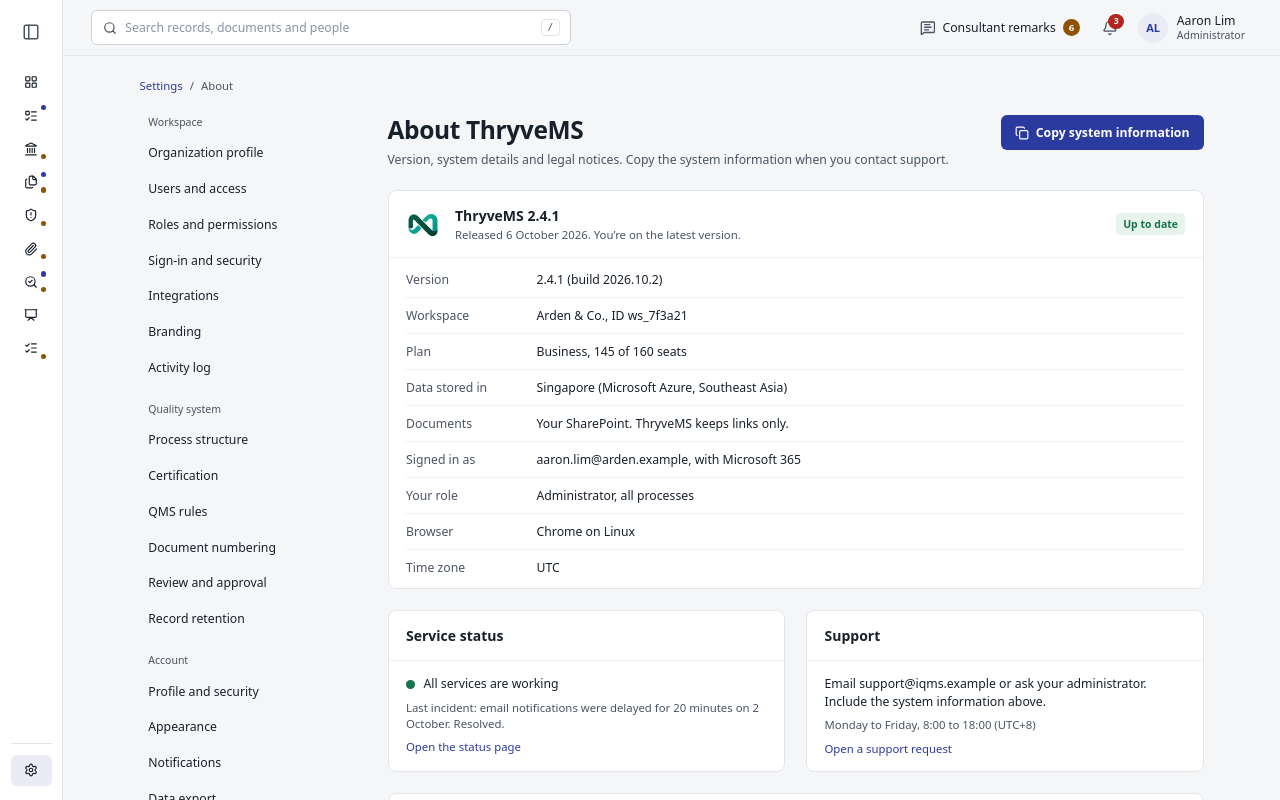
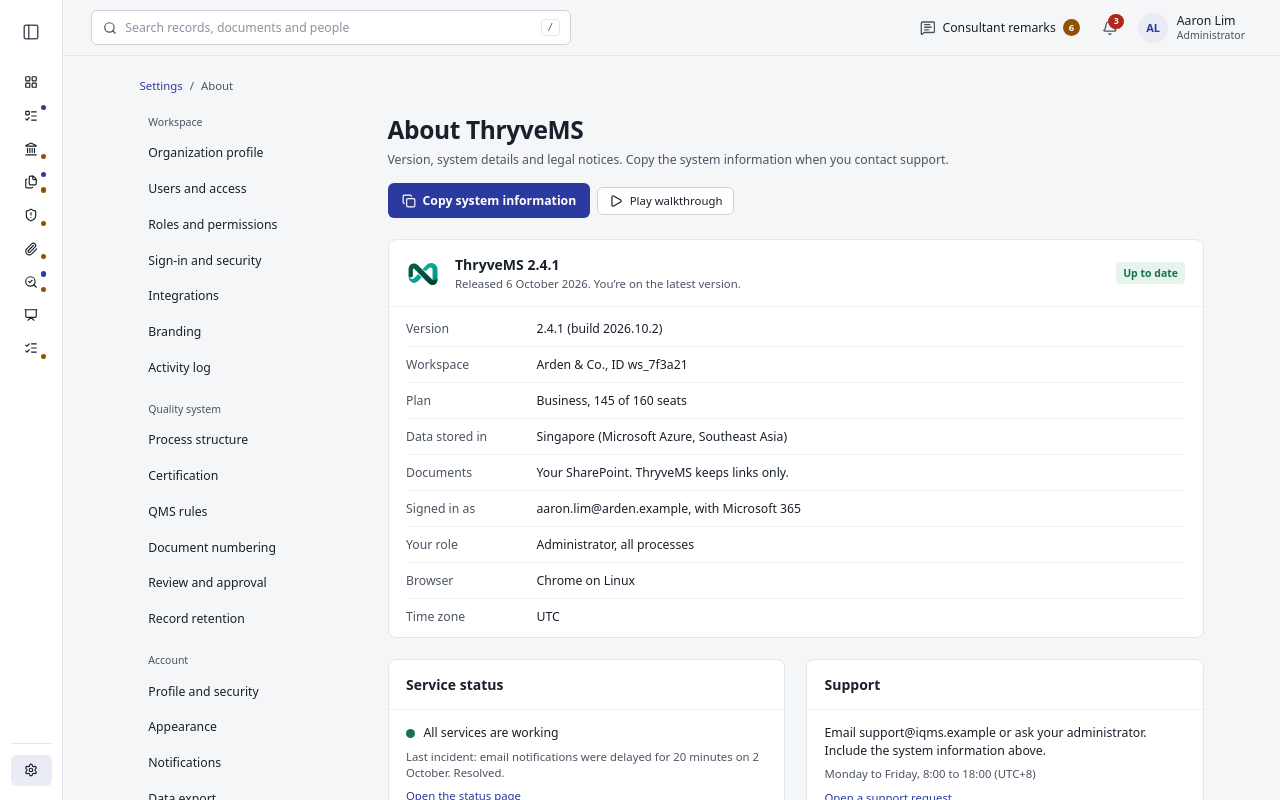
Before and after one commit to dbauto/afdhlskdfs-iqms-preview, a React (Vite) app in the folder app/: page /settings/about in a window 1280 px wide. Shown: the top 800 px of the page. Built offline with nearby package versions, Linux system fonts and the light colour scheme.

Commit message:
fix: expose walkthroughs in settings headers

```diff
--- a/app/src/pages/settings/layout.tsx
+++ b/app/src/pages/settings/layout.tsx
@@ -3,6 +3,7 @@
 
 import { useStore } from "@/lib/store"
 import { cn } from "@/lib/utils"
+import { WalkthroughHeaderActions } from "@/components/app/walkthrough"
 import { Breadcrumbs } from "@/components/app/page"
 
 type Need = "admin" | "quality" | "all"
@@ -112,7 +113,7 @@
         <h1 className="text-[1.75rem] font-semibold leading-tight tracking-[-0.015em] short:text-[1.5rem]">{title}</h1>
         {description && <p className="text-sm leading-normal text-muted-foreground">{description}</p>}
       </div>
-      {actions && <div className="flex flex-wrap gap-2">{actions}</div>}
+      <WalkthroughHeaderActions>{actions}</WalkthroughHeaderActions>
     </div>
   )
 }
```
